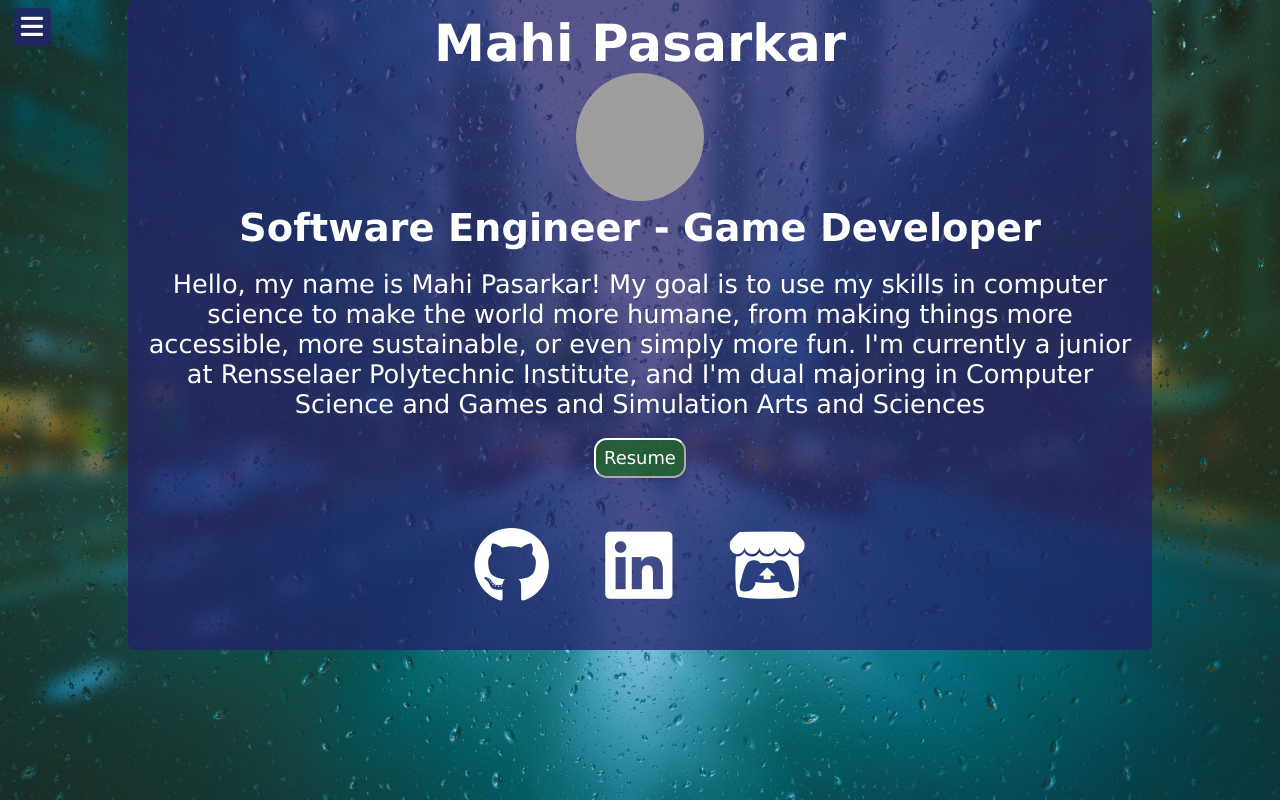
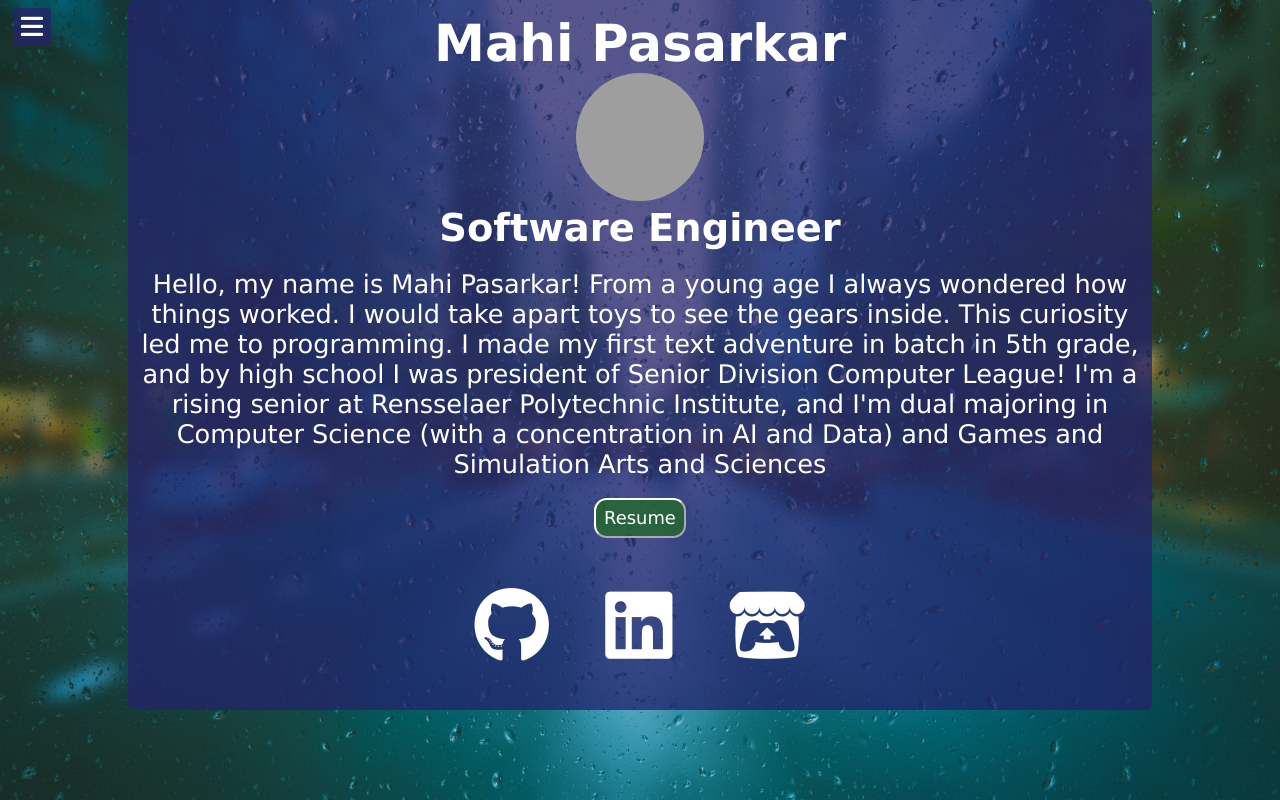
Before and after one commit to mahi-pas/mahi-pas.github.io, a plain HTML site: page index.html in a window 1280 px wide. Drawn offline with nearby package versions, Linux system fonts and the light colour scheme; grey boxes are pictures that could not be loaded.

Commit message:
Updated bio

```diff
--- a/index.html
+++ b/index.html
@@ -35,11 +35,16 @@
     <div class="box">
         <h1>Mahi Pasarkar</h1>
         <img src="https://avatars.githubusercontent.com/u/47994802?v=4" alt="" class="box-img">
-        <h4>Software Engineer - Game Developer</h4>
+        <h4>Software Engineer</h4>
         <br>
         <p>Hello, my name is Mahi Pasarkar!
-My goal is to use my skills in computer science to make the world more humane, from making things more accessible, more sustainable, or even simply more fun.
-I'm currently a junior at Rensselaer Polytechnic Institute, and I'm dual majoring in Computer Science and Games and Simulation Arts and Sciences</p>
+            From a young age I always wondered how things worked. I would take apart toys to see the gears inside.
+            This curiosity led me to programming. I made my first text adventure in batch in 5th grade,
+            and by high school I was president of Senior Division Computer League!
+            I'm a rising senior at Rensselaer Polytechnic Institute,
+            and I'm dual majoring in Computer Science
+            (with a concentration in AI and Data) and
+            Games and Simulation Arts and Sciences</p>
         <br>
         <input type="button" onclick='window.open("Resume/ResumeCS.pdf", target="_blank");'value="Resume"/>
         <br><br>
```
